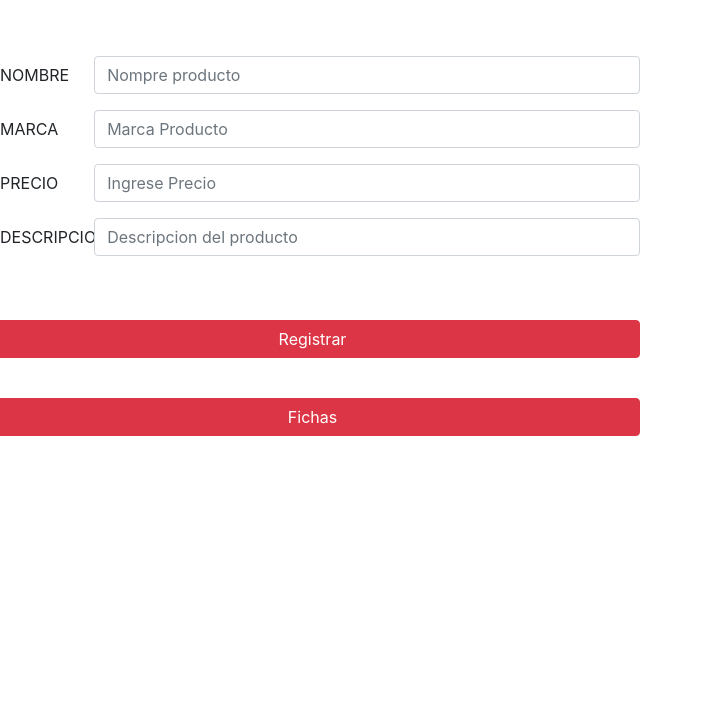
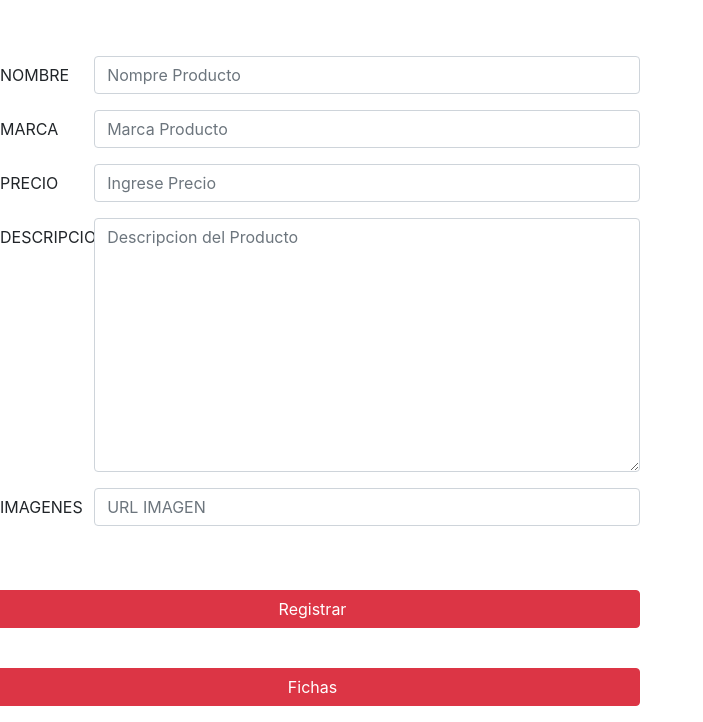
Before and after one commit to Henry781029/TiendaWEB1, a PHP site: page / in a window 1280 px wide. Shown: the part 98-820 px from the top of the page, without its empty margins (0-703 px from the left). Before the commit the page ends 534 px from the top, so only its background shows below. Run offline with PHP 8.4, Linux system fonts and the light colour scheme.

Commit message:
agregue nuevo campo al formulario y en la abse de datos

```diff
--- a/Enlace.php
+++ b/Enlace.php
@@ -9,10 +9,11 @@ if(isset($_POST["btnRegistrar"]))
     $marca=$_POST["marca"];
     $precio=$_POST["precio"];
     $descripcion=$_POST["descripcion"];
+    $imagen=$_POST["imagenes"];
 
     $comprobacion= new Carrito();
 
-    $consultaSQL="INSERT INTO productos(Producto,Marca,Precio,Descripción) VALUES ('$nombre','$marca','$precio','$descripcion')";
+    $consultaSQL="INSERT INTO productos(Producto,Marca,Precio,Descripción,Imagenes) VALUES ('$nombre','$marca','$precio','$descripcion','$imagen')";
 
     $comprobacion->agregarDatos($consultaSQL);
 
--- a/index.php
+++ b/index.php
@@ -26,7 +26,7 @@
     <form class="mt-5" action="Enlace.php" method="POST">
       <div class="form-group row">
         <label for="" class="col-2 col-form-label">NOMBRE</label>
-        <input type="text" placeholder="Nompre producto" class="form-control col-10" name="producto">
+        <input type="text" placeholder="Nompre Producto" class="form-control col-10" name="producto">
       </div>
       <div class="form-group row">
         <label for=""class="col-2 col-form-label">MARCA</label>
@@ -38,7 +38,11 @@
       </div>
       <div class="form-group row">
         <label for="" class="col-2 col-form-label">DESCRIPCION</label>
-        <input type="text" placeholder="Descripcion del producto" class="form-control col-10" name="descripcion">
+        <textarea class="form-control col-10" placeholder="Descripcion del Producto" rows="10" name="descripcion"></textarea>
+      </div>
+      <div class="form-group row">
+        <label for="" class="col-2 col-form-label">IMAGENES</label>
+        <input type="text" placeholder="URL IMAGEN" class="form-control col-10" name="imagenes">
       </div>
       <div class="form-group row">
         <button class="btn btn-danger mt-5 col-12" name="btnRegistrar">Registrar</button>
```
